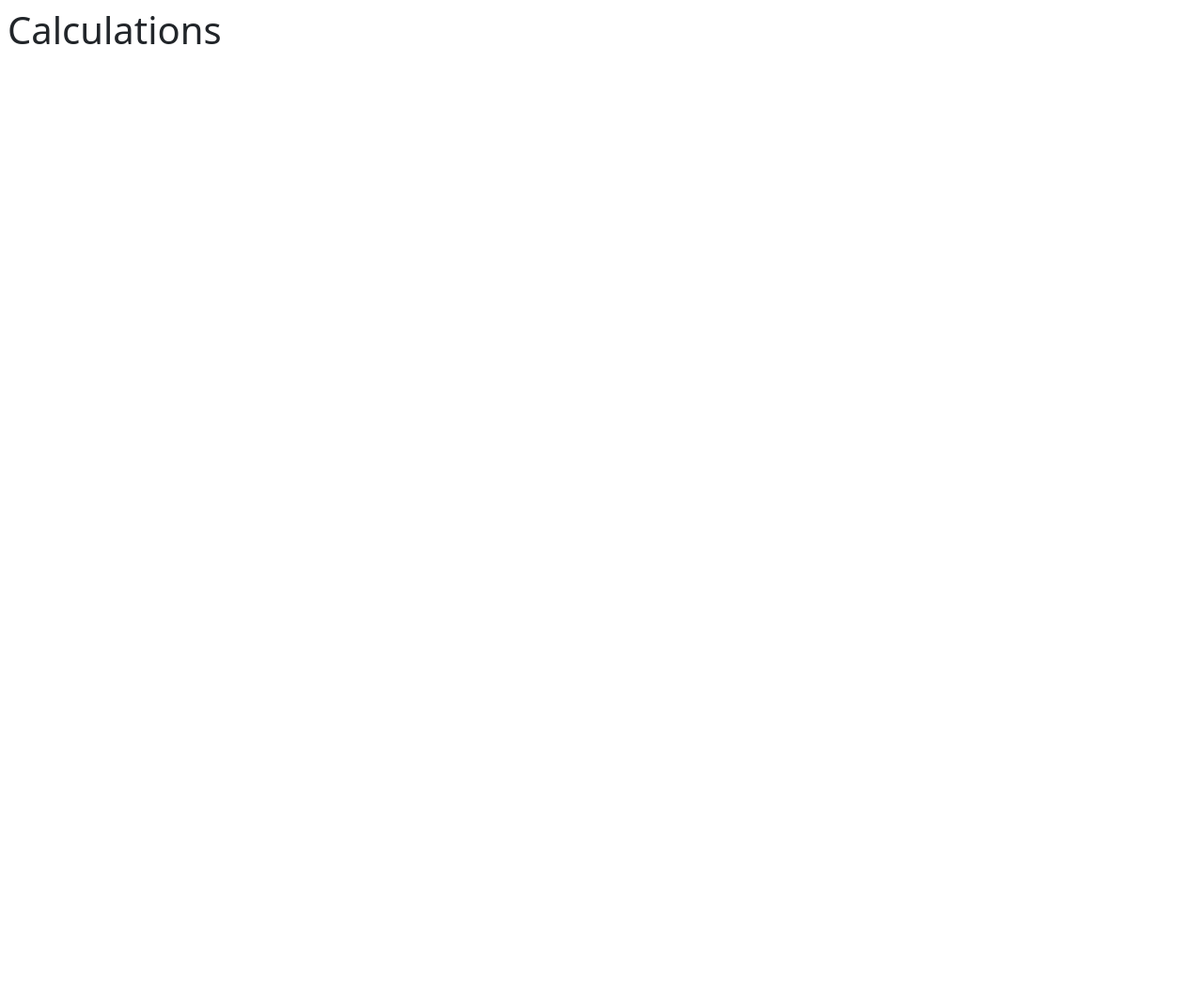
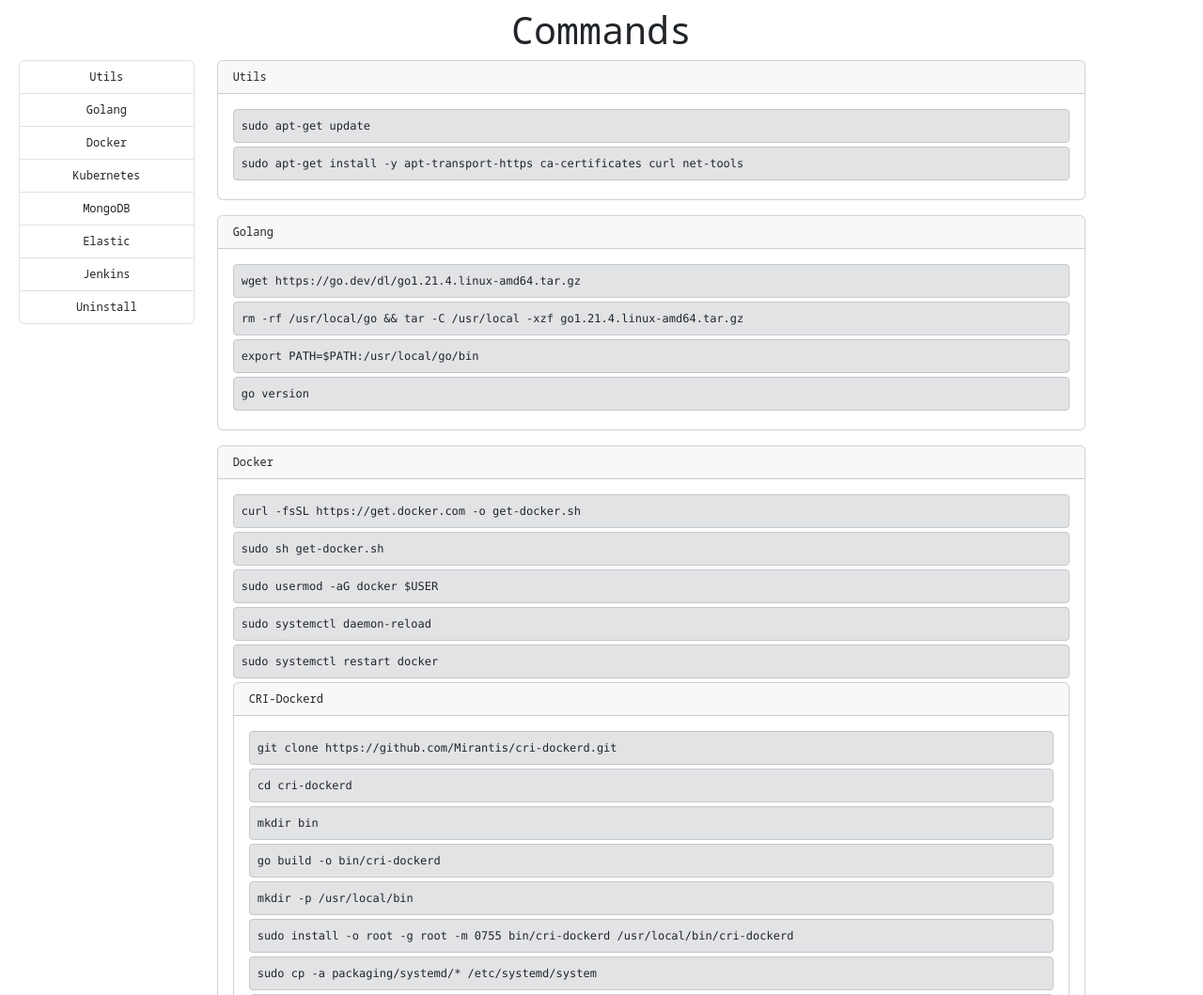
Before and after one commit to jerrymannel/commands, a plain HTML site: page index.html in a window 1280 px wide. Shown: the top 1059 px of the page at 94% size. Before the commit the page ends 800 px from the top, so only its background shows below. Drawn offline with nearby package versions, Linux system fonts and the light colour scheme.

Commit message:
2023.11.22.15.39.29

```diff
--- /dev/null
+++ b/commands.json
@@ -0,0 +1,46 @@
+{
+	"utils": {
+		"title": "Utils",
+		"commands": [
+			"sudo apt-get update",
+			"sudo apt-get install -y apt-transport-https ca-certificates curl net-tools"
+		]
+	},
+	"golang": {
+		"title": "Golang",
+		"commands": [
+			"wget https://go.dev/dl/go1.21.4.linux-amd64.tar.gz",
+			"rm -rf /usr/local/go && tar -C /usr/local -xzf go1.21.4.linux-amd64.tar.gz",
+			"export PATH=$PATH:/usr/local/go/bin",
+			"go version"
+		]
+	},
+	"docker": {
+		"title": "Docker",
+		"commands": [
+			"curl -fsSL https://get.docker.com -o get-docker.sh",
+			"sudo sh get-docker.sh",
+			"sudo usermod -aG docker $USER",
+			"sudo systemctl daemon-reload",
+			"sudo systemctl restart docker"
+		],
+		"children": [
+			{
+				"title": "CRI-Dockerd",
+				"commands": [
+					"git clone https://github.com/Mirantis/cri-dockerd.git",
+					"cd cri-dockerd",
+					"mkdir bin",
+					"go build -o bin/cri-dockerd",
+					"mkdir -p /usr/local/bin",
+					"sudo install -o root -g root -m 0755 bin/cri-dockerd /usr/local/bin/cri-dockerd",
+					"sudo cp -a packaging/systemd/* /etc/systemd/system",
+					"sudo sed -i -e 's,/usr/bin/cri-dockerd,/usr/local/bin/cri-dockerd,' /etc/systemd/system/cri-docker.service",
+					"sudo systemctl daemon-reload",
+					"sudo systemctl enable cri-docker.service",
+					"sudo systemctl enable --now cri-docker.socket"
+				]
+			}
+		]
+	}
+}
--- a/index.html
+++ b/index.html
@@ -4,11 +4,106 @@
 	<title>Astronomy Calc</title>
 	<link href="https://cdn.jsdelivr.net/npm/bootstrap@5.3.2/dist/css/bootstrap.min.css" rel="stylesheet"
 		integrity="sha384-T3c6CoIi6uLrA9TneNEoa7RxnatzjcDSCmG1MXxSR1GAsXEV/Dwwykc2MPK8M2HN" crossorigin="anonymous">
+	<link rel="preconnect" href="https://fonts.googleapis.com">
+	<link rel="preconnect" href="https://fonts.gstatic.com" crossorigin>
+	<link href="https://fonts.googleapis.com/css2?family=Noto+Sans+Mono:wght@200;300;400;500;600;700&display=swap"
+		rel="stylesheet">
+	<link rel="stylesheet" href="https://cdn.jsdelivr.net/npm/bootstrap-icons@1.11.2/font/bootstrap-icons.min.css">
+	<style>
+		body {
+			font-size: 12px;
+			font-family: 'Noto Sans Mono', monospace;
+		}
+	</style>
 </head>
 
 <body class="p-2">
-	<h1>Calculations</h1>
+	<h1 class="text-center">Commands</h1>
+	<div class="container-fluid">
+		<div class="row">
+			<div class="col-2">
+				<div class="list-group">
+					<button class="list-group-item" onclick="menuClick('utils')">Utils</button>
+					<button class="list-group-item" onclick="menuClick('golang')">Golang</button>
+					<button class="list-group-item" onclick="menuClick('docker')">Docker</button>
+					<button class="list-group-item" onclick="menuClick('kubernetes')">Kubernetes</button>
+					<button class="list-group-item" onclick="menuClick('mongodb')">MongoDB</button>
+					<button class="list-group-item" onclick="menuClick('elastic')">Elastic</button>
+					<button class="list-group-item" onclick="menuClick('jenkins')">Jenkins</button>
+					<button class="list-group-item" onclick="menuClick('uninstall')">Uninstall</button>
+				</div>
+			</div>
+			<div class="col-9" id="content">
+			</div>
+		</div>
+	</div>
 
+	<script>
+		// DATA
+		var commands = {};
+		var headers = [];
+
+		// ELEMENTS
+
+		async function fetchReadme(page) {
+			const response = await fetch("./commands.json");
+			commands = await response.json();
+		}
+
+		function menuClick(elementId) {
+			const targetElement = document.getElementById(elementId);
+			targetElement.scrollIntoView({ behavior: 'smooth' });
+		}
+
+		function copyCommand(data) {
+			navigator.clipboard.writeText(data);
+		}
+
+		function generateCommandDisplayWithCopyOption(data) {
+			let element = document.createElement("div");
+			element.classList.add("p-2");
+			element.classList.add("font-monospace");
+			element.classList.add("bg-secondary-subtle");
+			element.classList.add("mb-1");
+			element.classList.add("border");
+			element.classList.add("border-secondary-subtle");
+			element.classList.add("rounded-1");
+			element.innerHTML = data;
+			return element
+		}
+
+		function populateGeneric(data) {
+			let card = document.createElement("div");
+			card.classList.add("card");
+			card.classList.add("mb-3");
+
+			let cardHeader = document.createElement("div");
+			cardHeader.classList.add("card-header");
+			cardHeader.innerHTML = data.title;
+			card.appendChild(cardHeader);
+
+			let cardBody = document.createElement("div");
+			cardBody.classList.add("card-body");
+			data.commands.forEach(cmd => {
+				cardBody.appendChild(generateCommandDisplayWithCopyOption(cmd));
+			});
+			card.appendChild(cardBody);
+			if (data.children && data.children.length > 0) {
+				data.children.forEach(child => {
+					cardBody.appendChild(populateGeneric(child));
+				});
+			}
+			return card;
+		}
+
+		(async () => {
+			await fetchReadme();
+			let content = document.getElementById("content");
+			content.appendChild(populateGeneric(commands.utils));
+			content.appendChild(populateGeneric(commands.golang));
+			content.appendChild(populateGeneric(commands.docker));
+		})()
+	</script>
 </body>
 
 </html>
```
